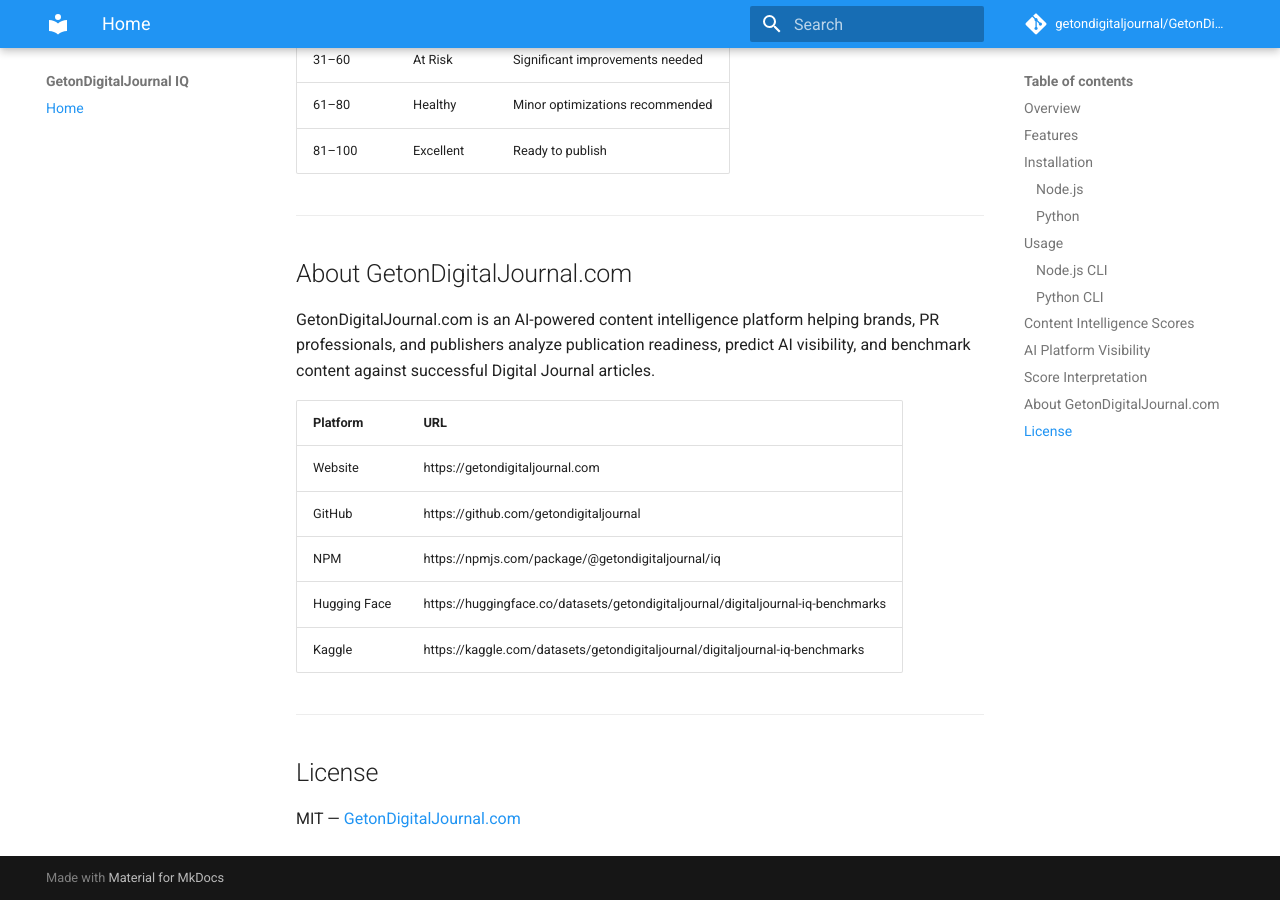
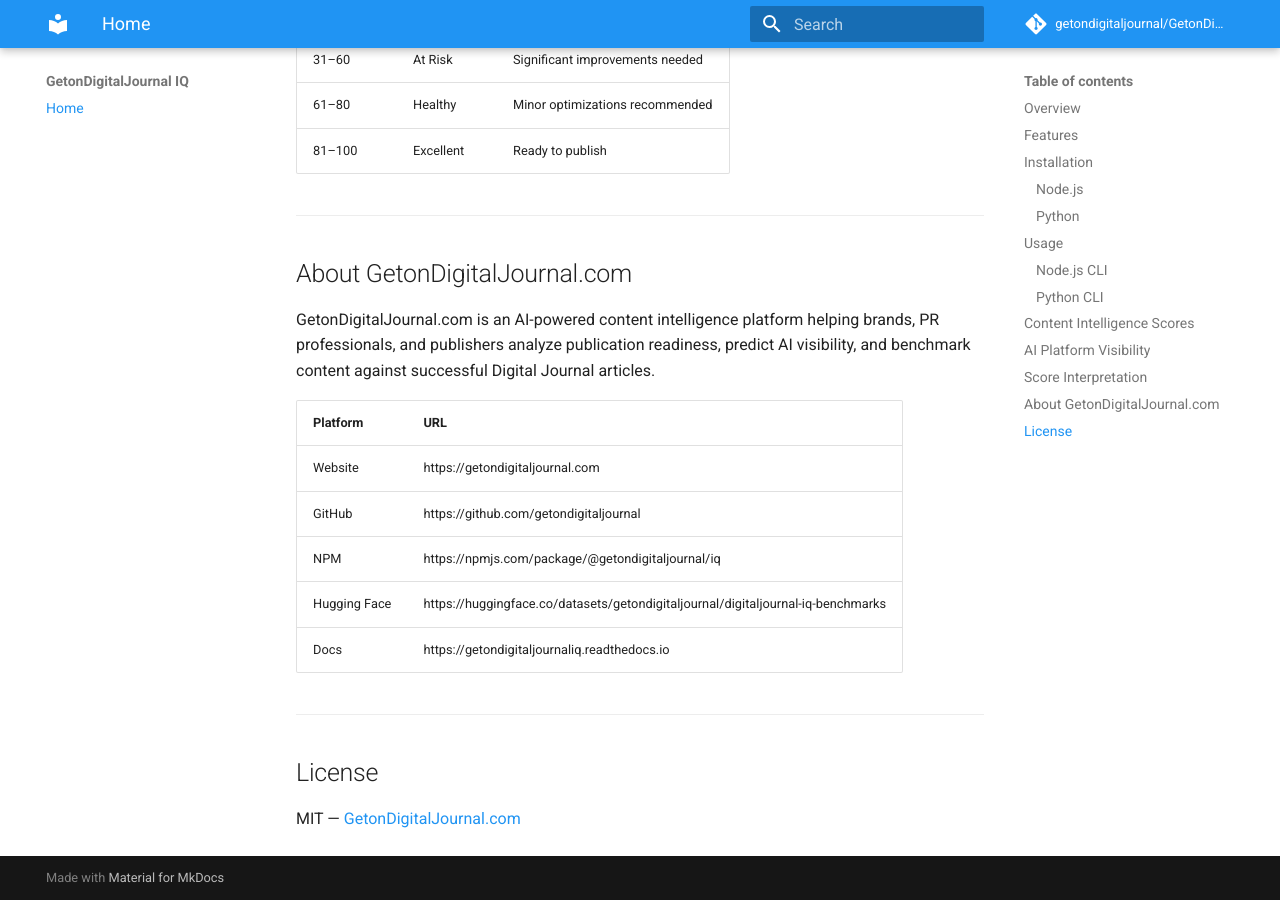
Before and after one commit to getondigitaljournal/GetonDigitalJournalIQ, an MkDocs documentation site: the page built from docs/index.md, in a window 1280 px wide and 900 px high, scrolled down 2438 px. Built offline with MkDocs 1.6.1 and Material for MkDocs 9.7.7, drawn with Linux system fonts in a browser that asks for light colours; comment, search, counter and statistics services are not loaded.

Commit message:
Update index.md

```diff
--- a/docs/index.md
+++ b/docs/index.md
@@ -97,7 +97,7 @@
 | GitHub | https://github.com/getondigitaljournal |
 | NPM | https://npmjs.com/package/@getondigitaljournal/iq |
 | Hugging Face | https://huggingface.co/datasets/getondigitaljournal/digitaljournal-iq-benchmarks |
-| Kaggle | https://kaggle.com/datasets/getondigitaljournal/digitaljournal-iq-benchmarks |
+| Docs | https://getondigitaljournaliq.readthedocs.io |
 
 ---
 
```
